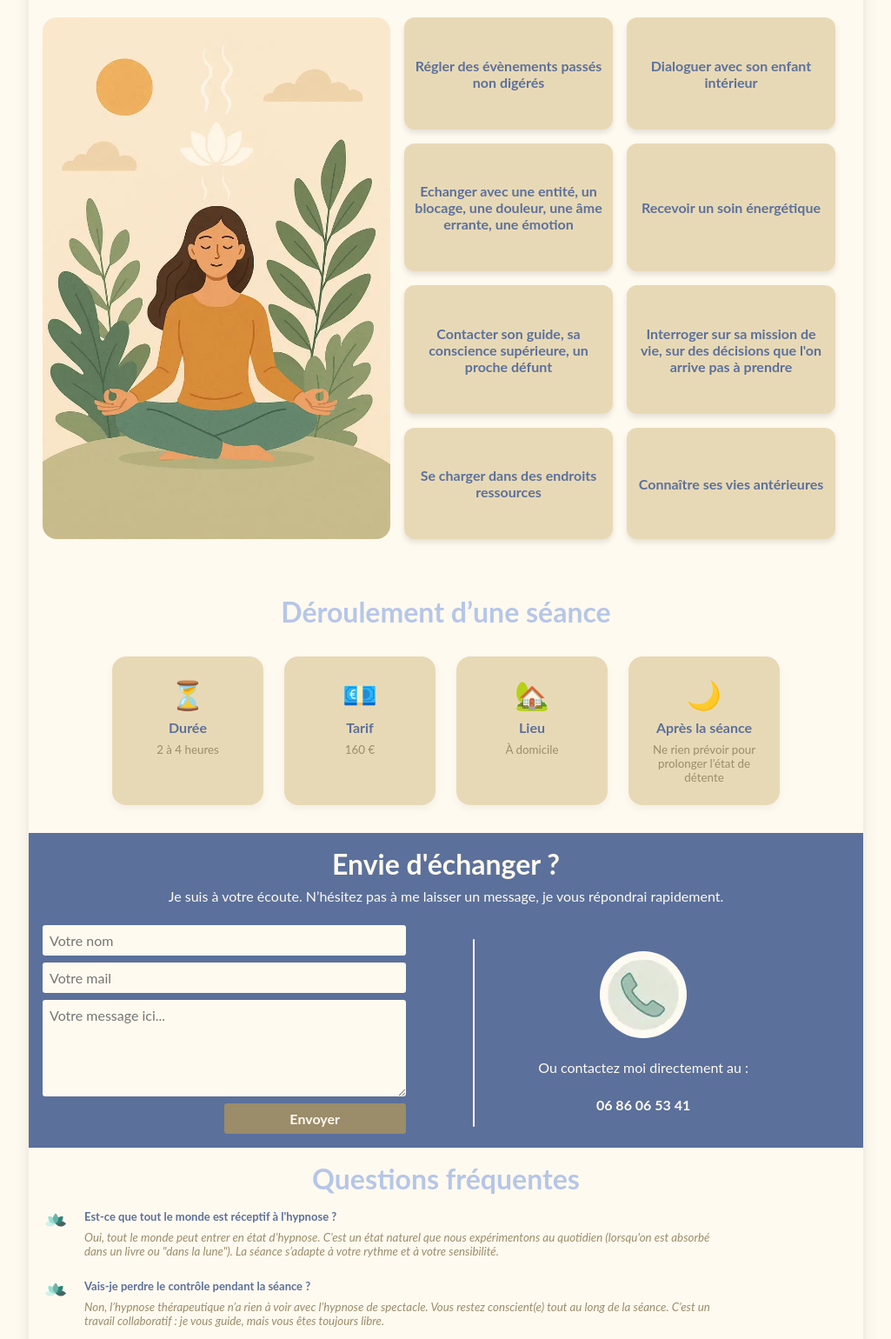
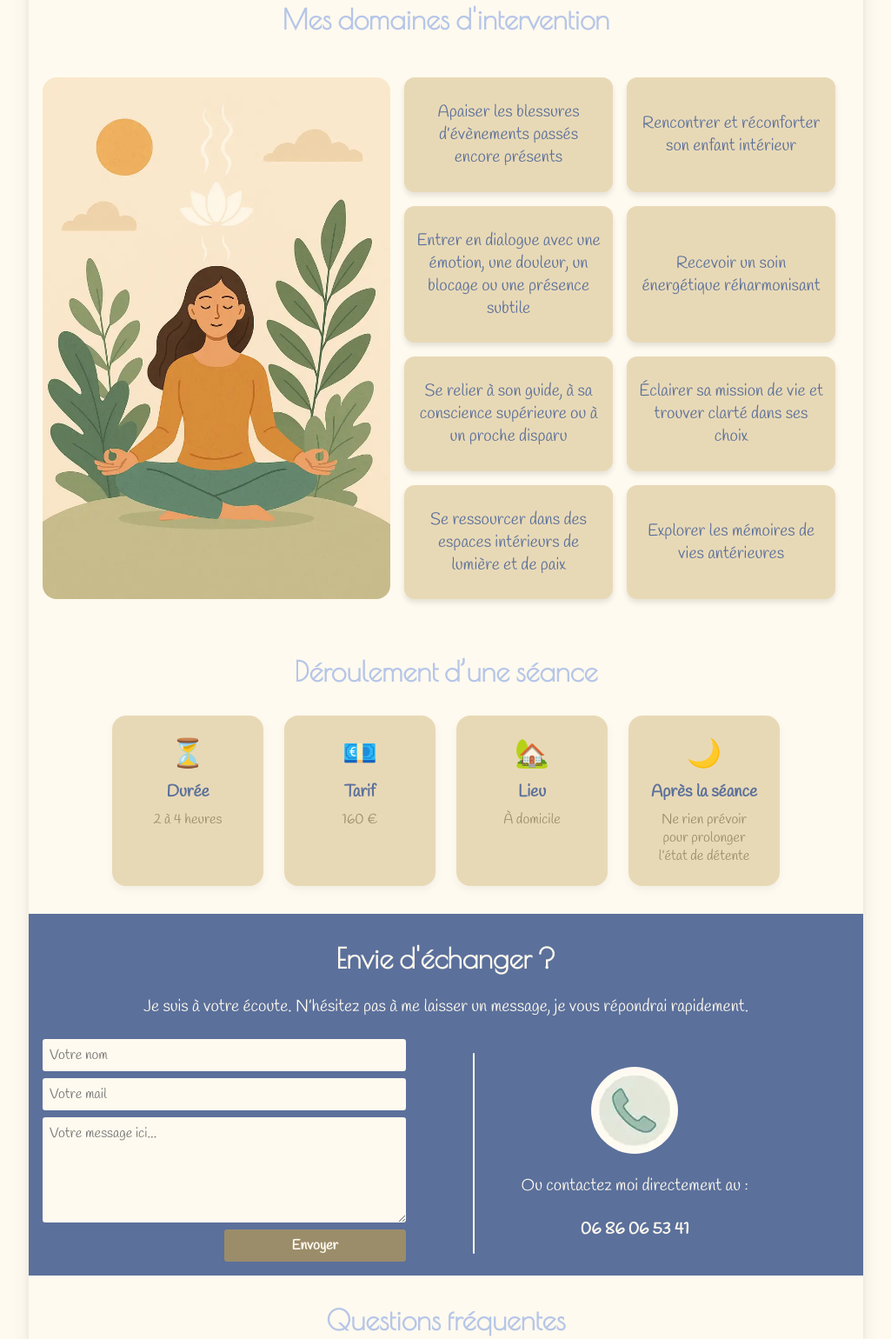
Before and after one commit to vrsslt/Hypnose-Malika, an Astro site: page / in a window 1280 px wide. Shown: the part 1391-2931 px from the top of the page at 87% size, without its empty margins (127-1152 px from the left). Built offline with nearby package versions, Linux system fonts and the light colour scheme; Astro itself is replaced by a stand-in of ours.

Commit message:
adding definitive fonts and refactoring styles

```diff
--- a/src/components/Banner.astro
+++ b/src/components/Banner.astro
@@ -44,9 +44,9 @@
         padding: 0.75rem;
         position: absolute;
         bottom: 10%;
-        left: 7.5%;
+        left: 9.5%;
         cursor: pointer;
-        font-family: "Lato", sans-serif;
+        font-family: "Handlee", cursive;
         font-weight: bold;
     }
 
--- a/src/components/Contact.astro
+++ b/src/components/Contact.astro
@@ -36,6 +36,7 @@
     .contact h3 {
         color: var(--color-white);
         text-align: center;
+        margin: 1rem;
     }
 
     .contact p {
@@ -47,7 +48,7 @@
     .contact form {
         display: flex;
         flex-direction: column;
-        font-family: "Lato", sans-serif;
+        font-family: "Handlee", cursive;
     }
 
     .contact form input {
@@ -57,7 +58,7 @@
         background-color: var(--color-white);
         color: var(--color-dark-blue);
         padding: 0.5rem;
-        font-family: "Lato", sans-serif;
+        font-family: "Handlee", cursive;
         font-size: 1rem;
     }
 
@@ -68,7 +69,7 @@
         border-radius: 0.2rem;
         background-color: var(--color-white);
         color: var(--color-dark-blue);
-        font-family: "Lato", sans-serif;
+        font-family: "Handlee", cursive;
         font-size: 1rem;
     }
 
@@ -79,7 +80,7 @@
         align-self: flex-end;
         margin-bottom: 0;
         cursor: pointer;
-        font-family: "Lato", sans-serif;
+        font-family: "Handlee", cursive;
         font-weight: bold;
 
     }
--- a/src/components/FAQ.astro
+++ b/src/components/FAQ.astro
@@ -36,11 +36,11 @@
         scroll-margin-top: 100px;
         padding-bottom: 1.5rem;
     }
-    h3 {
+    .FAQ h3 {
         font-weight: bold;
         color: var(--color-light-blue);
         text-align: center;
-        margin: 1rem;
+        margin: 2rem;
     }
 
     .FAQ ul {
--- a/src/components/Intervention.astro
+++ b/src/components/Intervention.astro
@@ -8,15 +8,15 @@
     <div class="content-container">
     <img src="/meditation.webp" alt="illustration d'une femme méditant en pleine nature">
     <ul>
-        <li>Régler des évènements passés non digérés</li>
-        <li>Dialoguer avec son enfant intérieur</li>
-        <li>Echanger avec une entité, un blocage, une douleur, une âme errante, une émotion</li>
-        <li>Recevoir un soin énergétique</li>
-        <li>Contacter son guide, sa conscience supérieure, un proche défunt</li>
-        <li>Interroger sur sa mission de vie, sur des décisions que l'on arrive pas à prendre</li>
-        <li>Se charger dans des endroits ressources</li>
-        <li>Connaître ses vies antérieures</li>
-    </ul>
+        <li>Apaiser les blessures d’évènements passés encore présents</li>
+        <li>Rencontrer et réconforter son enfant intérieur</li>
+        <li>Entrer en dialogue avec une émotion, une douleur, un blocage ou une présence subtile</li>
+        <li>Recevoir un soin énergétique réharmonisant</li>
+        <li>Se relier à son guide, à sa conscience supérieure ou à un proche disparu</li>
+        <li>Éclairer sa mission de vie et trouver clarté dans ses choix</li>
+        <li>Se ressourcer dans des espaces intérieurs de lumière et de paix</li>
+        <li>Explorer les mémoires de vies antérieures</li>
+      </ul>
 </div>
 </section>
 
@@ -58,7 +58,6 @@
     .intervention li {
         background-color: var(--color-sand);
         color: var(--color-dark-blue);
-        font-weight: bold;
         list-style: none;
         text-align: center;
         padding: 0.75rem;
--- a/src/layouts/Layout.astro
+++ b/src/layouts/Layout.astro
@@ -1,7 +1,7 @@
 ---
+import Banner from "../components/Banner.astro";
+import Footer from "../components/Footer.astro";
 import Header from "../components/Header.astro";
-import Footer from "../components/Footer.astro";
-import Banner from "../components/Banner.astro";
 import "../styles/global.css";
 const { title } = Astro.props;
 ---
@@ -12,10 +12,9 @@ const { title } = Astro.props;
     <meta name="viewport" content="width=device-width, initial-scale=1" />
     <title>{title ? `${title} | Chemin Hypnose` : "Chemin Hypnose"}</title>
     <meta name="description" content="Hypnothérapie en région PACA avec Malika. Retrouvez équilibre et sérénité grâce à l'hypnose." />
-    <link rel="icon" href="/lotus-icon.png" />
     <link rel="preconnect" href="https://fonts.googleapis.com">
-<link rel="preconnect" href="https://fonts.gstatic.com" crossorigin>
-<link href="https://fonts.googleapis.com/css2?family=Amatic+SC:wght@400;700&family=Poiret+One&display=swap" rel="stylesheet">
+    <link rel="preconnect" href="https://fonts.gstatic.com" crossorigin>
+    <link href="https://fonts.googleapis.com/css2?family=Amatic+SC:wght@400;700&family=Handlee&family=Poiret+One&display=swap" rel="stylesheet">
   </head>
   <body>
     <Header />
--- a/src/styles/global.css
+++ b/src/styles/global.css
@@ -11,7 +11,8 @@
 }
 
 body {
-	font-family: "Lato", sans-serif;
+	font-family: "Handlee", cursive;
+	font-size: 1.2rem;
 }
 h1 {
 	font-family: "Poiret One", sans-serif;
@@ -21,7 +22,9 @@ h2 {
 }
 
 h3 {
-	font-size: 1.5rem;
+	font-size: 2rem;
+	font-family: "Poiret One", sans-serif;
+	font-weight: bold;
 }
 
 main {
```
